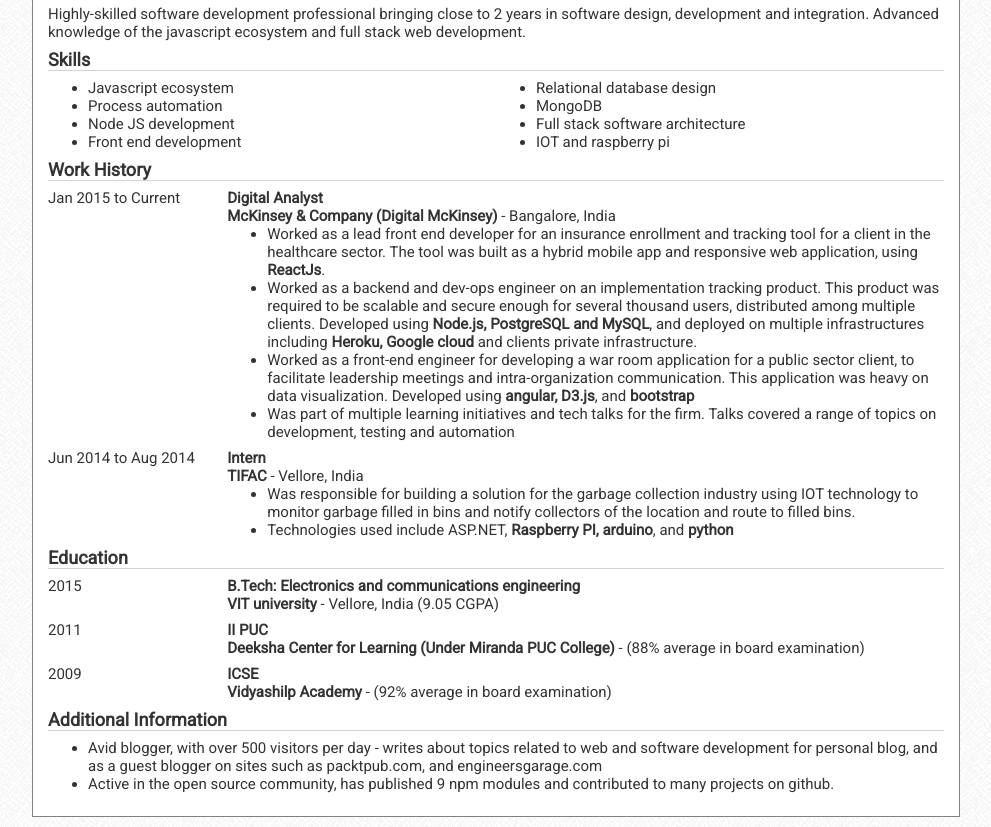
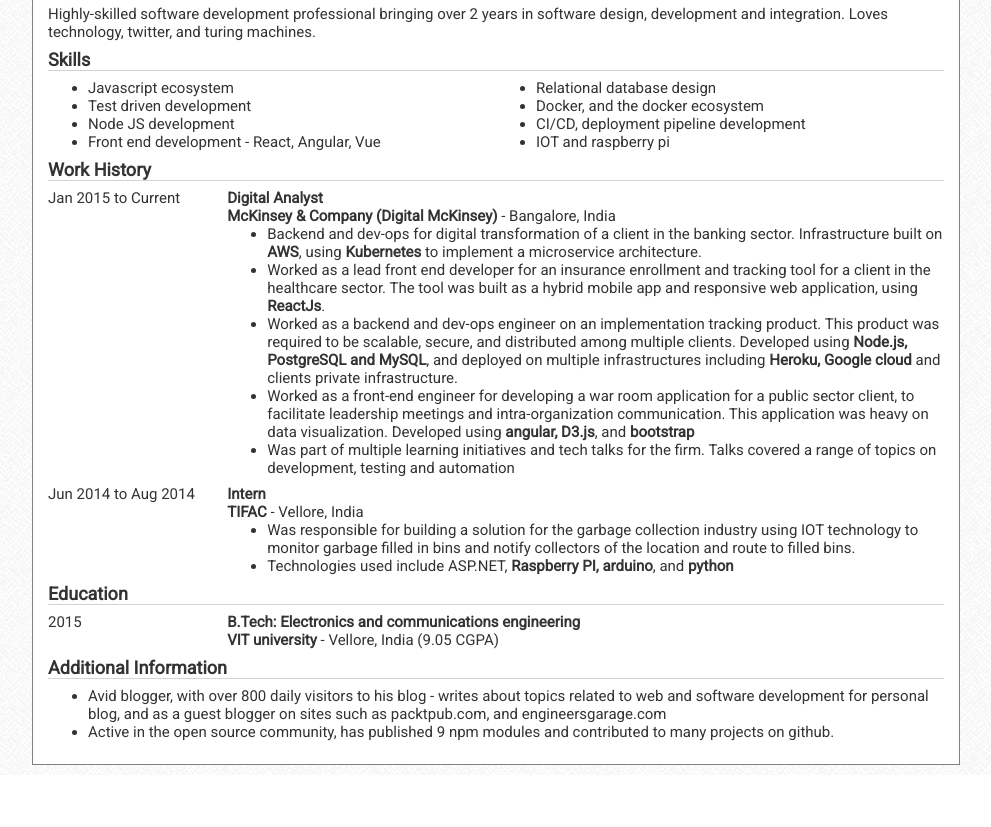
Before and after one commit to sohamkamani/me, a website: page cv.html in a window 1280 px wide. Shown: the part 127-954 px from the top of the page, without its empty margins (144-1135 px from the left). After the commit the page ends 902 px from the top, so only its background shows below. Drawn offline with Linux system fonts and the light colour scheme.

Commit message:
Changed cv

```diff
--- a/cv.html
+++ b/cv.html
@@ -25,21 +25,21 @@
     <div class="content">
       <section>
         <div class="title">Professional Summary</div>
-        <div class="content">Highly-skilled software development professional bringing close to 2 years in software design, development and integration. Advanced knowledge of the javascript ecosystem and full stack web development.</div>
+        <div class="content">Highly-skilled software development professional bringing over 2 years in software design, development and integration. Loves technology, twitter, and turing machines.</div>
       </section>
       <section>
         <div class="title">Skills</div>
         <div class="content half-list-container">
           <ul class="half-list">
             <li>Javascript ecosystem</li>
-            <li>Process automation</li>
+            <li>Test driven development</li>
             <li>Node JS development</li>
-            <li>Front end development</li>
+            <li>Front end development - React, Angular, Vue</li>
           </ul>
           <ul class="half-list">
             <li>Relational database design</li>
-            <li>MongoDB</li>
-            <li>Full stack software architecture</li>
+            <li>Docker, and the docker ecosystem</li>
+            <li>CI/CD, deployment pipeline development</li>
             <li>IOT and raspberry pi</li>
           </ul>
         </div>
@@ -53,8 +53,9 @@
             <p class="title">
               <strong>McKinsey &amp; Company (Digital McKinsey)</strong> - Bangalore, India
               <ul>
+                <li>Backend and dev-ops for digital transformation of a client in the banking sector. Infrastructure built on <strong>AWS</strong>, using <strong>Kubernetes</strong> to implement a microservice architecture.</li>
                 <li>Worked as a lead front end developer for an insurance enrollment and tracking tool for a client in the healthcare sector. The tool was built as a hybrid mobile app and responsive web application, using <strong>ReactJs</strong>. </li>
-                <li>Worked as a backend and dev-ops engineer on an implementation tracking product. This product was required to be scalable and secure enough for several thousand users, distributed among multiple clients. Developed using <strong>Node.js, PostgreSQL and  MySQL</strong>,
+                <li>Worked as a backend and dev-ops engineer on an implementation tracking product. This product was required to be scalable, secure, and distributed among multiple clients. Developed using <strong>Node.js, PostgreSQL and  MySQL</strong>,
                   and deployed on multiple infrastructures including <strong>Heroku, Google cloud </strong> and clients private infrastructure.</li>
                 <li>Worked as a front-end engineer for developing a war room application for a public sector client, to facilitate leadership meetings and intra-organization communication. This application was heavy on data visualization. Developed using
                   <strong>angular, D3.js</strong>, and <strong>bootstrap</strong></li>
@@ -88,29 +89,11 @@
             </p>
           </div>
         </div>
-        <div class="content">
-          <aside>2011</aside>
-          <div class="description">
-            <p><strong>II PUC</strong></p>
-            <p class="title">
-              <strong>Deeksha Center for Learning (Under Miranda PUC College)</strong> - (88% average in board examination)
-            </p>
-          </div>
-        </div>
-        <div class="content">
-          <aside>2009</aside>
-          <div class="description">
-            <p><strong>ICSE</strong></p>
-            <p class="title">
-              <strong>Vidyashilp Academy</strong> - (92% average in board examination)
-            </p>
-          </div>
-        </div>
       </section>
       <section>
         <div class="title">Additional Information</div>
         <ul>
-          <li>Avid blogger, with over 500 visitors per day - writes about topics related to web and software development for personal blog, and as a guest blogger on sites such as packtpub.com, and engineersgarage.com</li>
+          <li>Avid blogger, with over 800 daily visitors to his blog - writes about topics related to web and software development for personal blog, and as a guest blogger on sites such as packtpub.com, and engineersgarage.com</li>
           <li>Active in the open source community, has published 9 npm modules and contributed to many projects on github.</li>
         </ul>
       </section>
```
Also changed, not shown: 1 other file.
